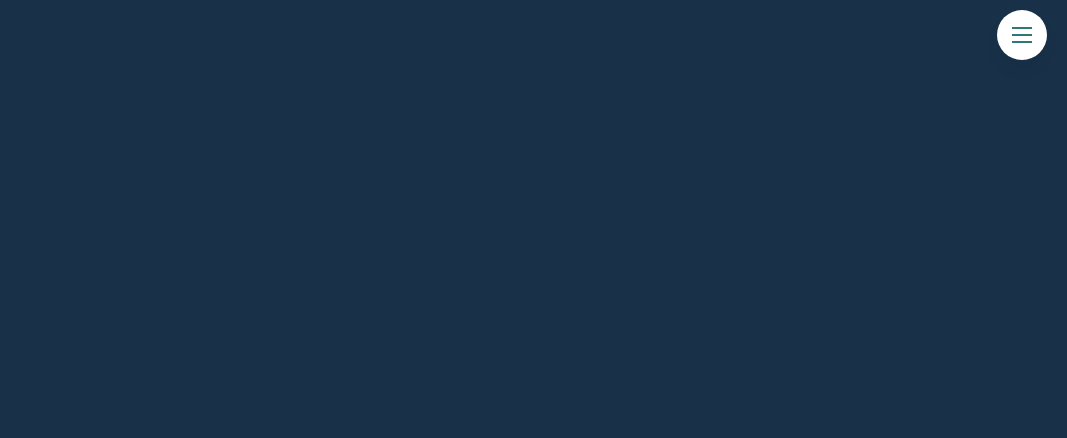
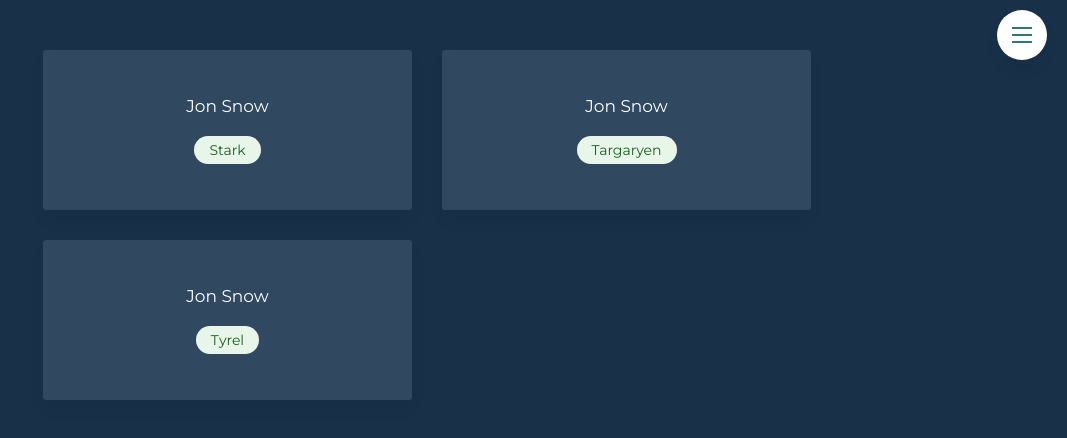
Before and after one commit to vanderkilu/gotTrivia, a Vue app: page /characters in a window 1280 px wide. Shown: the top 438 px of the page, without its empty margins (213-1280 px from the left). Built offline with nearby package versions, Linux system fonts and the light colour scheme.

Commit message:
creating the search components

```diff
--- a/src/components/Characters.vue
+++ b/src/components/Characters.vue
@@ -1,26 +1,17 @@
 <template>
     <div class="container">
-         <div class="main-wrapper">
-            <h3 class="heading-sub">Know your Characters</h3>
-            <div class="grid-wrapper">
+        <div class="card-container">
             <div class="card">
-                    <div class="card__left">
-                        <p class="name">john snow</p>
+                <p class="name">Jon Snow</p>
+                <p class="house">Stark</p>
             </div>
-                    <div class="card-right">
-                        <p class="house">Stark</p>
-                        <div class="titles">
-                            <p class="title">TITLES</p>
-                            <p class="value">King in the north</p>
-                            <p class="value">Ned's Bastard</p>
+             <div class="card">
+                <p class="name">Jon Snow</p>
+                <p class="house">Targaryen</p>
             </div>
-                        <div class="titles">
-                            <p class="title">TITLES</p>
-                            <p class="value">King in the north</p>
-                            <p class="value">Ned's Bastard</p>
-                        </div>
-                    </div>
-                </div>
+            <div class="card">
+                <p class="name">Jon Snow</p>
+                <p class="house">Tyrel</p>
              </div>
         </div>
     </div>
@@ -28,86 +19,39 @@
 
 
 <style scoped>
-.heading-sub {
-    font-size: 2rem;
-    font-weight: 300;
-    color: #307878;
-    margin: 5rem 0;
+    .container {
+        width: 60%;
+        margin: 5rem auto;
+
     }
-.heading-sub::after {
-    content: "";
-    display: block;
-    width: 3rem;
-    height: 3px;
-    background-color: #307878;
-    margin-top: 1rem;
+    .card-container {
+        display: grid;
+        grid-template-columns: repeat(auto-fit, minmax(250px, 1fr));
+        grid-gap: 3rem;
     }
-
-.main-wrapper {
+    .card {
         padding: 4rem;
-    background-color: whitesmoke;
-}
-.grid-wrapper {
-    display: grid;
-    grid-template-columns: repeat(2, 1fr);
-    grid-gap: 4rem;
-    padding: 6rem 12rem;
-}
-
-
-.card {
-    display: flex;
-    box-shadow: 0 1rem 2rem rgba(0, 0, 0, 0.03);
+        height: 8rem;
         border-radius: 3px;
-    min-width: 20rem;
-}
-.card__left {
+        box-shadow: 0 1rem 2rem rgba(0,0,0,0.03);
         display: flex;
         justify-content: center;
         align-items: center;
-    background-color: #183048;
-    flex: 1;
-    border-radius: 3px;
-}
-.card__right {
-    display: flex;
-    justify-content: start;
-    align-items: center;
-    flex: 1;
-    padding: 0 2rem;
+        flex-direction: column;
+        background-color: #304860;
+        transition: all 0.5s;
+        color: white;
     }
     .name {
         font-size: 1.7rem;
         color: white;
-    font-weight: 500;
-    text-transform: uppercase;
-}
-.house, .titles {
-    padding: 2rem 4rem;
-    background-color: whitesmoke;
-    font-size: 1.5rem;
-    font-weight: 400;
-    text-transform: uppercase;
-
+        margin-bottom: 2rem;
     }
     .house {
-    margin-bottom: 1rem;
-    color: #307878;
+        font-size: 1.4rem;
+        color: #1b5e20;
+        padding: 0.5rem 1.5rem;
+        background-color: #e8f5e9;
+        border-radius: 4rem;
     }
-.title::after {
-    content: "";
-    display: block;
-    width: 3rem;
-    height: 3px;
-    background-color: #307878;
-    margin-top: 1rem;
-}
-.value {
-    margin-top: 1rem;
-    font-size: 1.2rem;
-    font-weight: 200;
-    color: #616161;
-    text-transform: lowercase;
-}
-
 </style>
--- a/src/components/Navigation.vue
+++ b/src/components/Navigation.vue
@@ -8,7 +8,7 @@
         <transition name="navigation">
             <nav class="nav" v-if="isToggled">
                 <router-link :to="{name: 'home'}" class="nav__link">Home</router-link>
-                <router-link :to="{}" class="nav__link">Characters</router-link>
+                <router-link :to="{name: 'characters'}" class="nav__link">Characters</router-link>
                 <router-link :to="{}" class="nav__link">Houses</router-link>
                 <router-link :to="{}" class="nav__link">Episodes</router-link>
                 <router-link :to="{}" class="nav__link">Trivia</router-link>
--- a/src/router.js
+++ b/src/router.js
@@ -2,6 +2,7 @@ import Vue from 'vue'
 import Router from 'vue-router'
 import Home from './components/Home.vue'
 import QuizCard from './components/QuizCard.vue'
+import Characters from './components/Characters.vue'
 
 Vue.use(Router)
 
@@ -19,6 +20,11 @@ export default new Router({
             path: '/quiz',
             name: 'quiz',
             component: QuizCard
+        },
+        {
+            path: '/characters',
+            name: 'characters',
+            component: Characters
         }
     ]
 })
```
Lines whose indentation alone changed are shown as unchanged.
